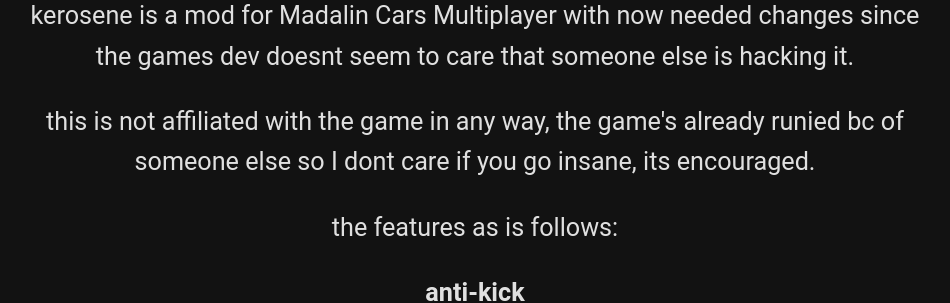
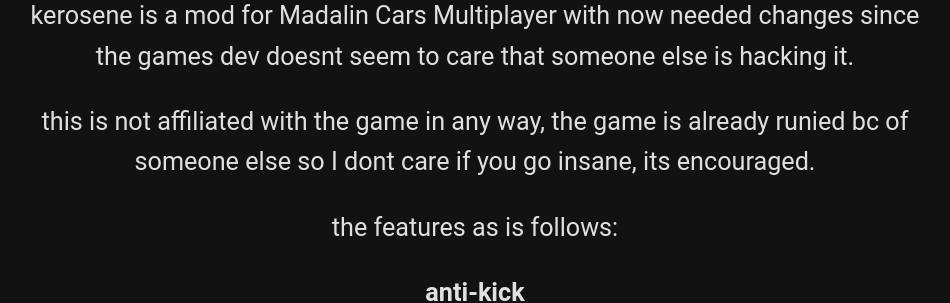
Before and after one commit to ishuna/ishuna, a Jekyll site: the page built from index.md, in a window 1280 px wide. Shown: the part 502-805 px from the top of the page, without its empty margins (165-1115 px from the left). Built offline with Jekyll 4.4.1, drawn with Linux system fonts in a browser that asks for light colours.

Commit message:
Update index.md

```diff
--- a/index.md
+++ b/index.md
@@ -15,7 +15,7 @@
     <div class="section">
         <h2 class="header center blue-text text-darken-2">about kerosene (lowercase k)</h2>
         <p class="flow-text center">kerosene is a mod for Madalin Cars Multiplayer with now needed changes since the games dev doesnt seem to care that someone else is hacking it.</p>
-        <p class="flow-text center">this is not affiliated with the game in any way, the game's already runied bc of someone else so I dont care if you go insane, its encouraged.</p>
+        <p class="flow-text center">this is not affiliated with the game in any way, the game is already runied bc of someone else so I dont care if you go insane, its encouraged.</p>
         <p class="flow-text center">the features as is follows:</p>
         <ul class="flow-text center">
             <li><b>anti-kick</b></li>
```
